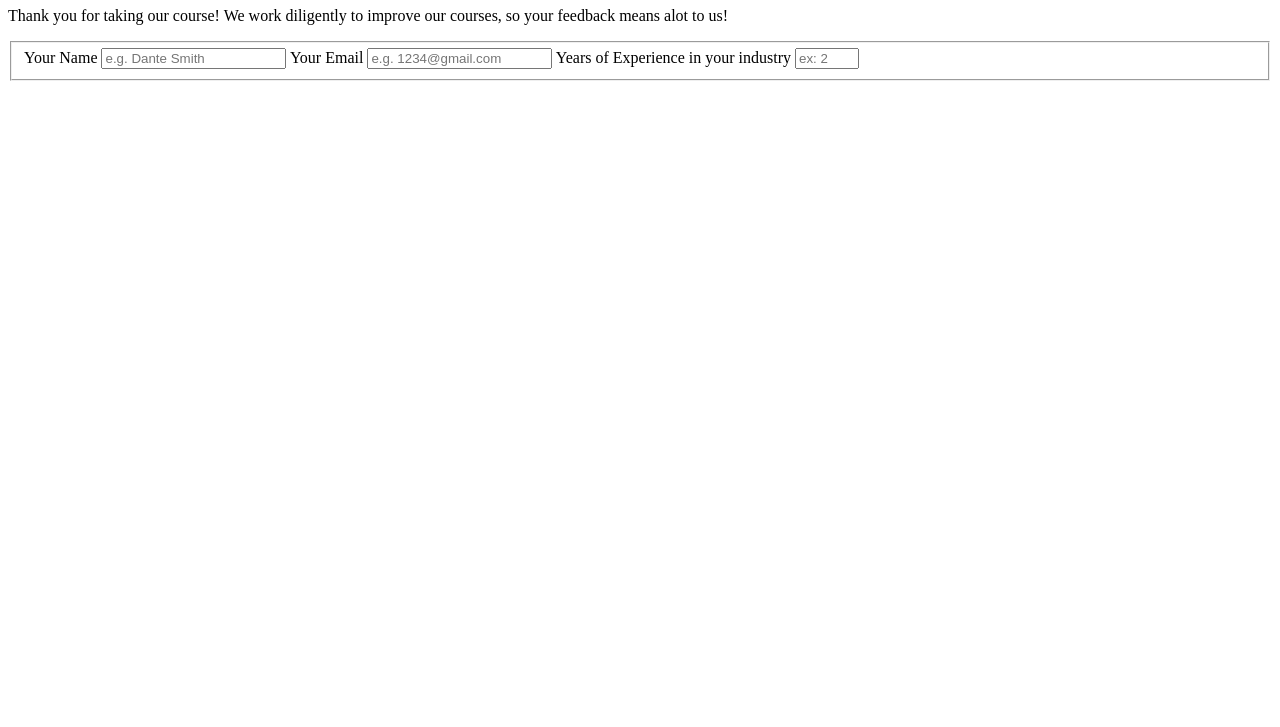
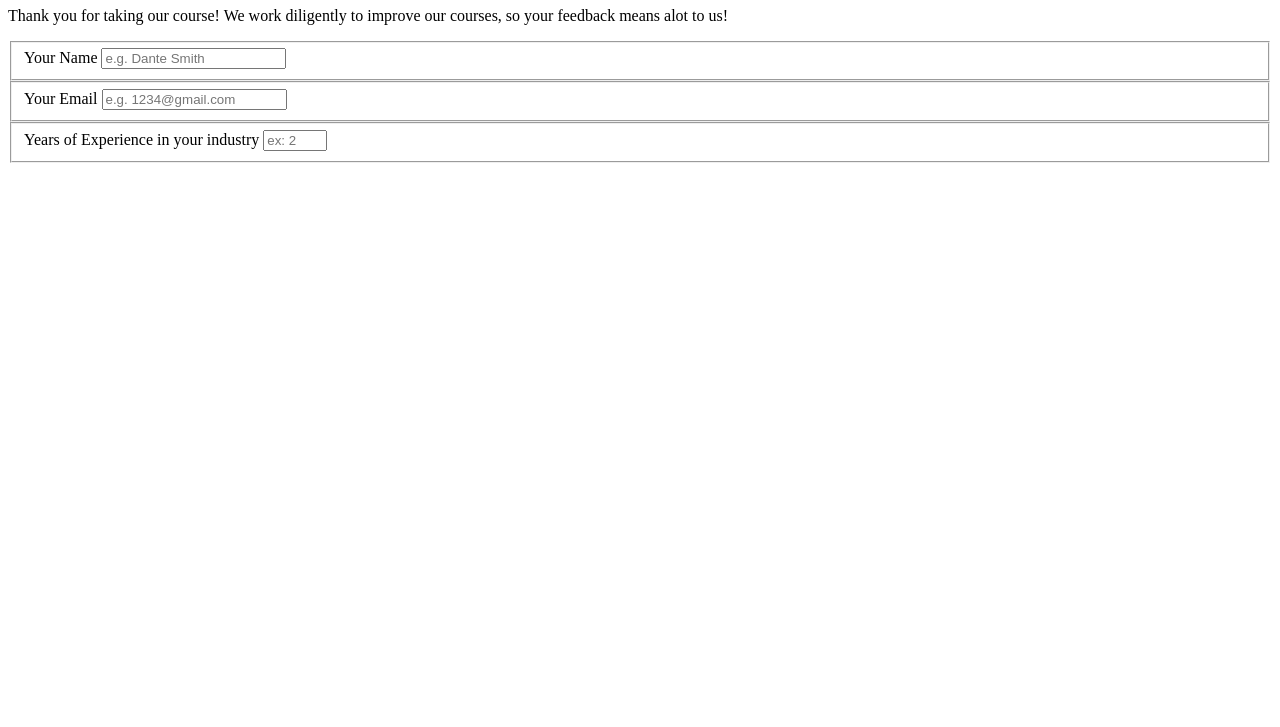
Before and after one commit to CBID2/Course-Feedback-Form, a plain HTML site: page index.html in a window 1280 px wide. Shown: the part 73-800 px from the top of the page. Drawn offline with Linux system fonts and the light colour scheme.

Commit message:
Reorganized fieldset elements.

```diff
--- a/index.html
+++ b/index.html
@@ -15,9 +15,16 @@
 <form id="survey-form">
 <fieldset>
 <label for="name" id="name-label"> Your Name <input type="text" id="name" placeholder="e.g. Dante Smith" required></label>
+</fieldset>
+<fieldset>
 <label for="email" id="email-label"> Your Email <input type="email" id="email" pattern="/^[a-zA-Z0-9.!#$%&’*+/=?^_`{|}~-]+@[a-zA-Z0-9-]+(?:\.[a-zA-Z0-9-]+)*$/" required placeholder="e.g. 1234@gmail.com"></label>
-<label for="years" id="number-label">Years of Experience in your industry <input type="number" placeholder="ex: 2" id="number" min="1" max="120"></label>
 </fieldset>
+<fieldset>
+	<label for="years" id="number-label">Years of Experience in your industry <input type="number" placeholder="ex: 2" id="number" min="1" max="120"></label>
+</fieldset>
+</form>
+
+
 </form>
 </body>
 </html>
```
